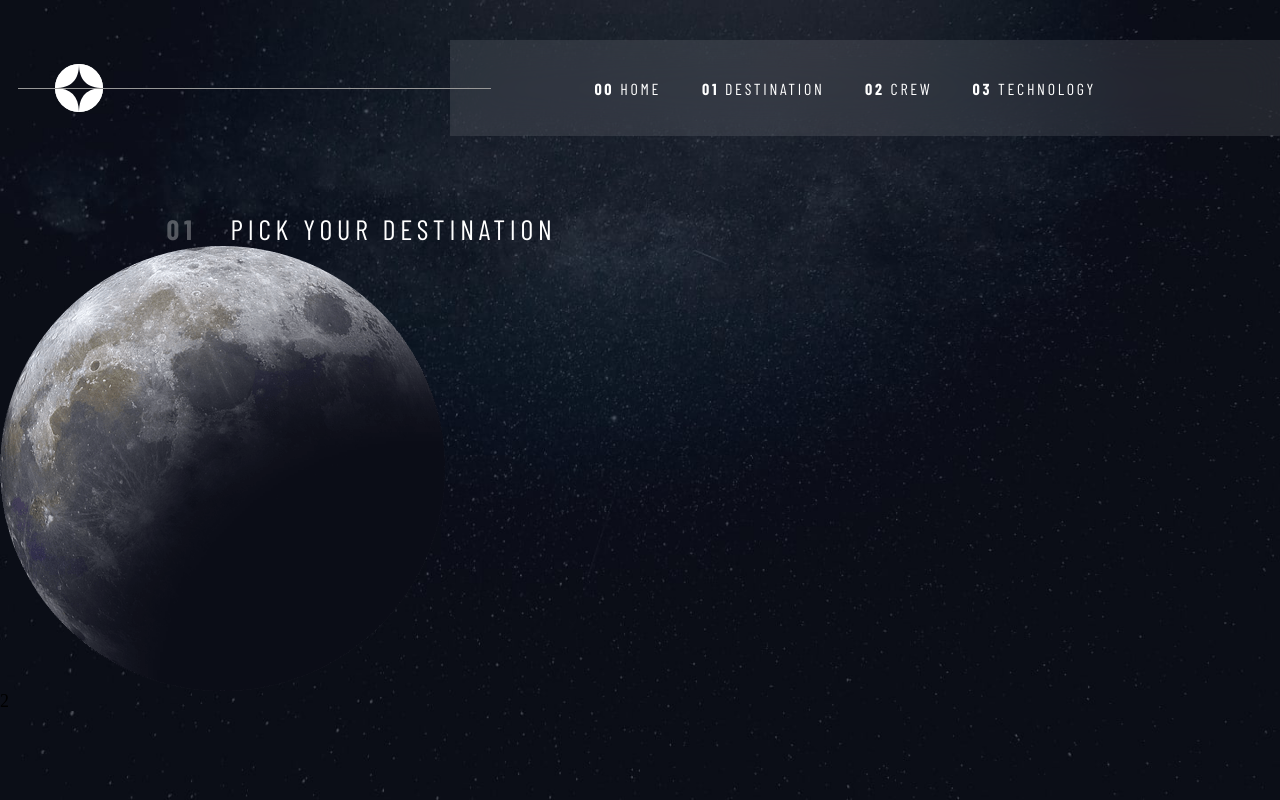
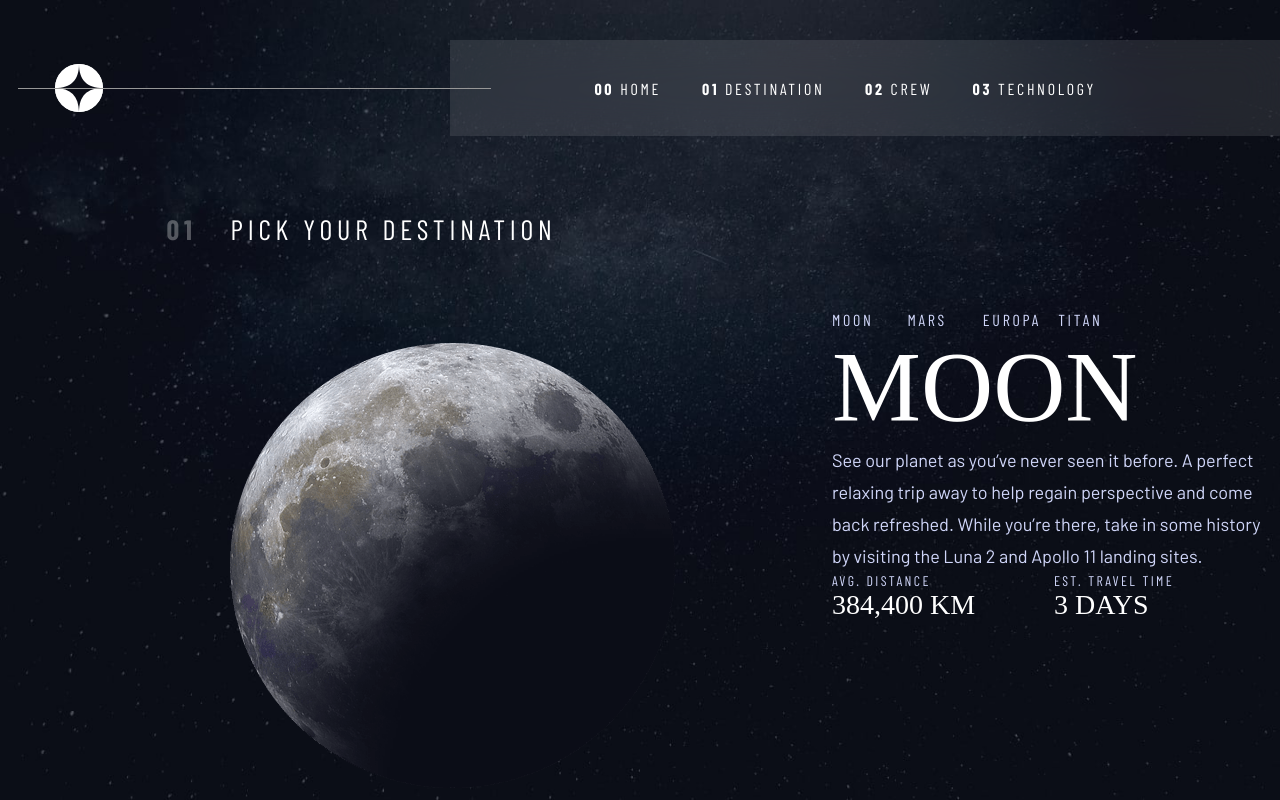
Before and after one commit to DavidXploidz/Space-Tourism-Landing, a React (Vite) app: page /destination in a window 1280 px wide. Built offline with nearby package versions, Linux system fonts and the light colour scheme; a web font is replaced by a local one.

Commit message:
ajustes visuales y espaciado en destinations

```diff
--- a/src/index.css
+++ b/src/index.css
@@ -11,6 +11,7 @@
   --White: hsl(0, 0%, 100%);
   --Gray97: #979797;
   --Violet: #D0D6F9;
+
 }
 /* apply a natural box layout model to all elements, but allowing components to change */
 html {
--- a/src/styles/Destination.css
+++ b/src/styles/Destination.css
@@ -23,3 +23,57 @@
     filter: opacity(30%);
     margin-right: 34px;
 }
+.destination__grid{
+    display: flex;
+}
+.destination__image{
+    margin-left: 230px;
+    margin-top: 97px;
+}
+.destination__content{
+    margin-left: 157px;
+    margin-top: 64px;
+}
+.destination__ul{
+    display: grid;
+    max-width: 285.5px;
+    grid-template-columns: repeat(4, 1fr);
+    column-gap: 1rem;
+}
+.destination__li{
+    list-style: none;
+    color: var(--Violet);
+    letter-spacing: 2.7px;
+    font-size: 16px;
+    font-family: var(--headings);
+    text-transform: uppercase;
+}
+.destination__name{
+    font-size: 100px;
+    font-family: var(--titles);
+    color: var(--White);
+    text-transform: uppercase;
+}
+.destination__description{
+    line-height: 32px;
+    color: var(--Violet);
+    max-width: 444px;
+    font-family: var(--normal);
+}
+.destination__extras{
+    display: grid;
+    grid-template-columns: 1fr 1fr;
+}
+.destination__text{
+    color: var(--Violet);
+    font-size: 14px;
+    text-transform: uppercase;
+    font-family: var(--headings);
+    letter-spacing: 2.36px;
+}
+.destination__numbers{
+    font-family: var(--titles);
+    color: var(--White);
+    font-size: 28px;
+    text-transform: uppercase;
+}
--- a/src/views/Destination.jsx
+++ b/src/views/Destination.jsx
@@ -1,15 +1,53 @@
 import '../styles/Destination.css'
+import { useState, useEffect } from 'react'
 
 export default function Destination() {
+
+  useEffect(() => {
+    consultarApi()
+  }, []);
+
+
+  const [data, setData] = useState([]);
+  const [planet, setPlanet] = useState('')
+
+  const consultarApi = async () => {
+    const url = 'http://localhost:5173/db.json';
+    const respuesta = await fetch(url);
+    const resultado = await respuesta.json();
+    setData(resultado.destinations);
+    setPlanet(resultado.destinations[0]);
+  }
+
+  const {name, description, distance, travel } = planet;
+
   return (
     <div className='destination'>
       <h2 className='destination__title'><span className='destination__title destination__title--span'>01</span>Pick your destination</h2>
       <div className='destination__grid'>
-        <div>
+        <div className='destination__image'>
             <img src="/images/destination/image-moon.png" alt="image moon" />
         </div>
-        <div>
-            2
+        <div className='destination__content'>
+          <ul className='destination__ul'>
+            {data.map(planet => (
+              <li key={planet.name} className='destination__li'>{planet.name}</li>
+            ))}
+          </ul>
+          <div>
+            <h2 className='destination__name'>{name}</h2>
+            <p className='destination__description'>{description}</p>
+          </div>
+          <div className='destination__extras'>
+            <div>
+              <p className='destination__text'>avg. distance</p>
+              <p className='destination__numbers'>{distance}</p>
+            </div>
+            <div>
+              <p className='destination__text'>est. travel time</p>
+              <p className='destination__numbers'>{travel}</p>
+            </div>
+          </div>
         </div>
       </div>
     </div>
```
